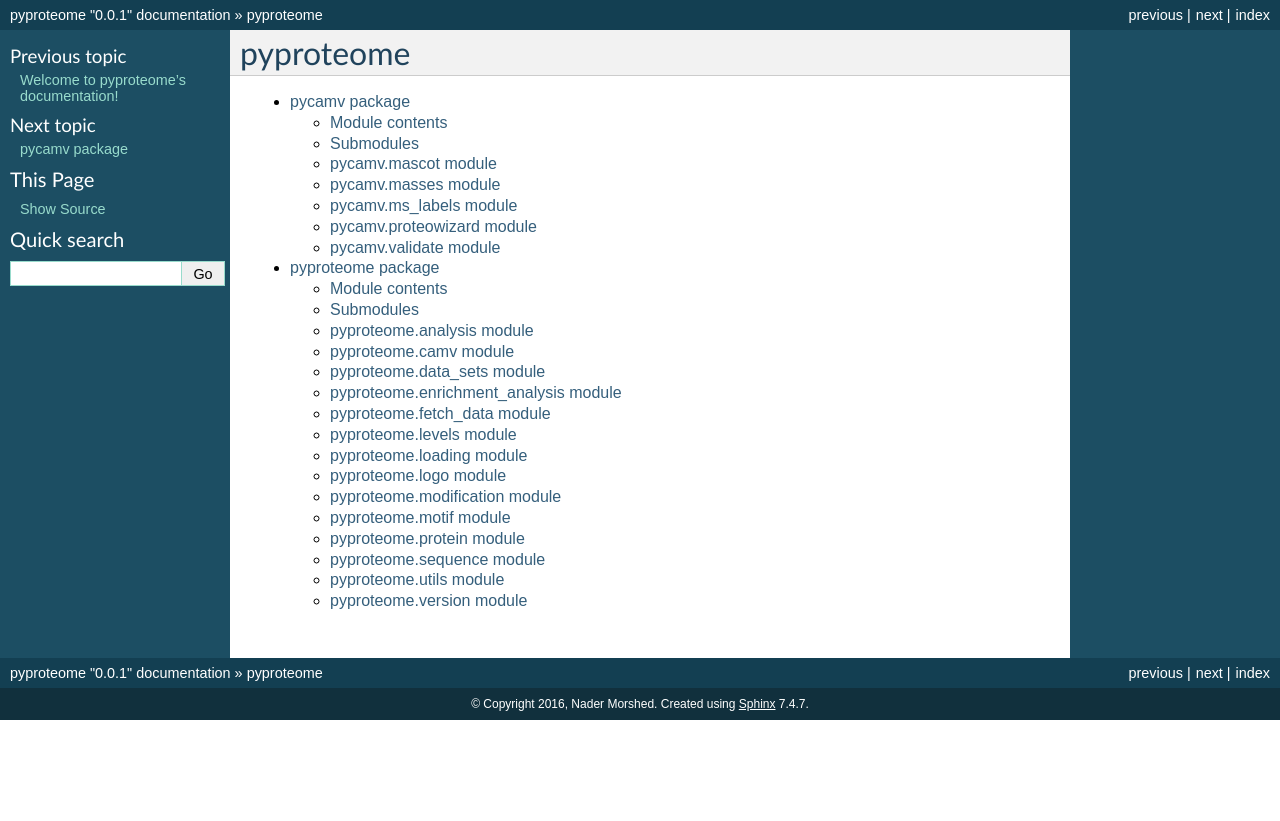
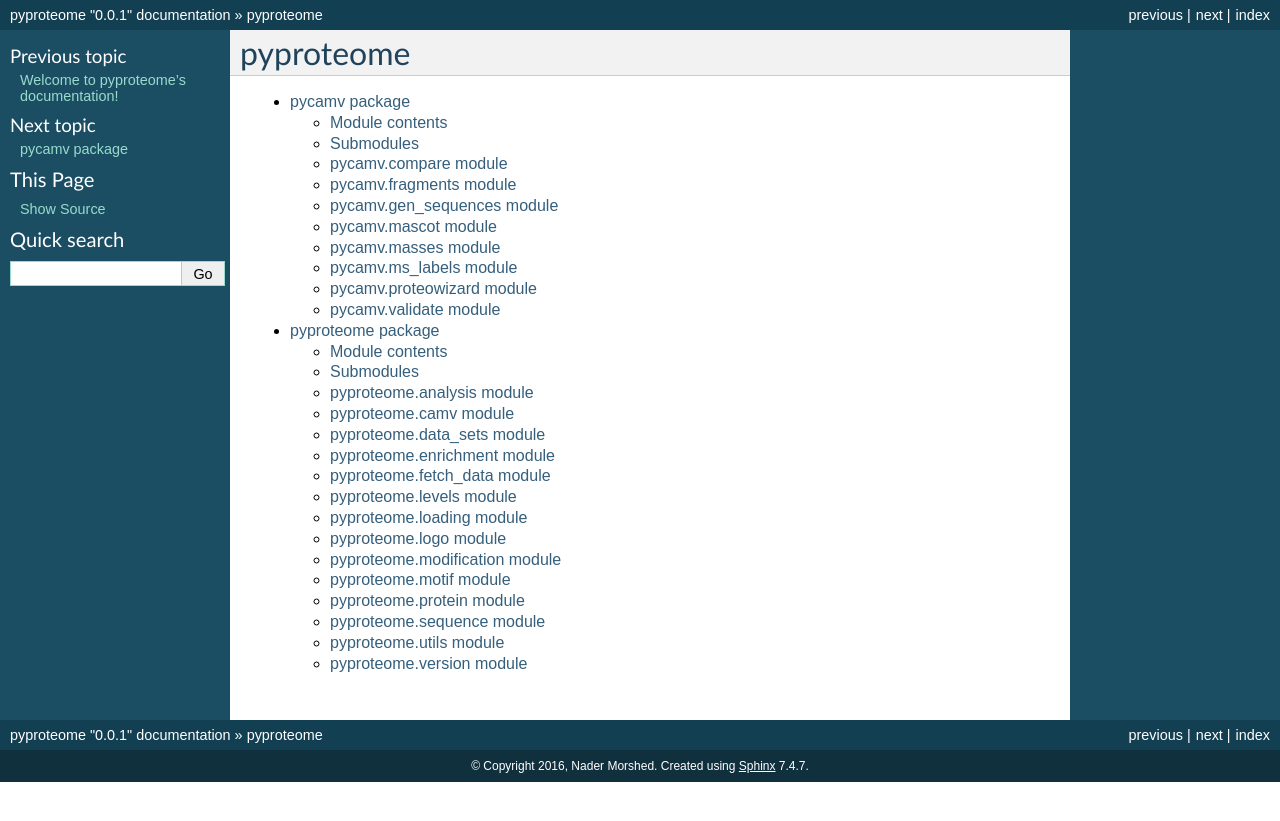
Before and after one commit to white-lab/pyproteome, a Sphinx documentation site: the page built from docs/modules.rst, in a window 1280 px wide. Shown: the top 821 px of the page. Built offline with Sphinx 7.4.7, drawn with Linux system fonts in a browser that asks for light colours.

Commit message:
Updated docs rst files

```diff
--- a/docs/pycamv.rst
+++ b/docs/pycamv.rst
@@ -13,6 +13,30 @@ Module contents
 
 Submodules
 ----------
+
+pycamv.compare module
+--------------------
+
+.. automodule:: pycamv.compare
+    :members:
+    :undoc-members:
+    :show-inheritance:
+
+pycamv.fragments module
+--------------------
+
+.. automodule:: pycamv.fragments
+    :members:
+    :undoc-members:
+    :show-inheritance:
+
+pycamv.gen_sequences module
+--------------------
+
+.. automodule:: pycamv.gen_sequences
+    :members:
+    :undoc-members:
+    :show-inheritance:
 
 pycamv.mascot module
 --------------------
--- a/docs/pyproteome.rst
+++ b/docs/pyproteome.rst
@@ -38,10 +38,10 @@ pyproteome.data_sets module
     :undoc-members:
     :show-inheritance:
 
-pyproteome.enrichment_analysis module
+pyproteome.enrichment module
 -------------------------------------
 
-.. automodule:: pyproteome.enrichment_analysis
+.. automodule:: pyproteome.enrichment
     :members:
     :undoc-members:
     :show-inheritance:
```
